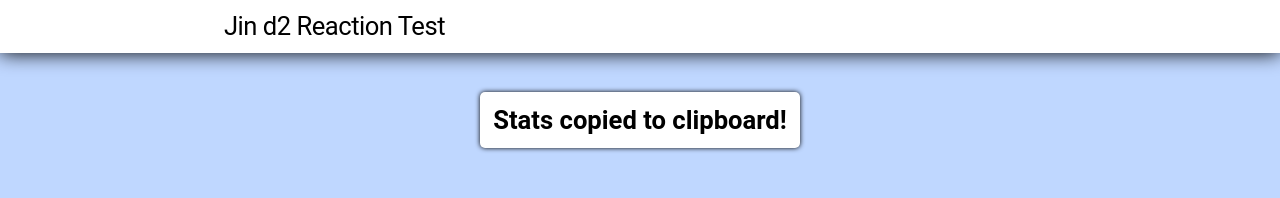
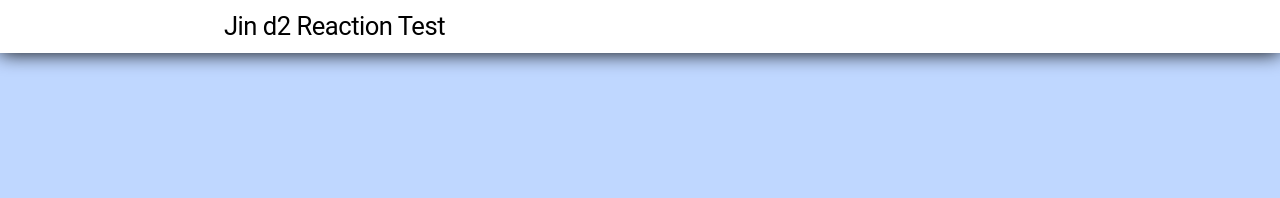
Before and after one commit to dlin1765/jin-d2-reaction-test, a React (Vite) app: page / in a window 1280 px wide. Shown: the top 198 px of the page. Built offline with nearby package versions, Linux system fonts and the light colour scheme.

Commit message:
found a semicolon that might have been messing up the style

```diff
--- a/src/components/App.jsx
+++ b/src/components/App.jsx
@@ -10,7 +10,7 @@ import PopupMessage from './PopupMessage.jsx'
 
 function App() {
 
-  const [shouldDisplayMessage, setDisplayCopiedButtonPressed] = useState('Stats copied to clipboard!');
+  const [shouldDisplayMessage, setDisplayCopiedButtonPressed] = useState('');
 
 
   function displayCopiedMessage(){
--- a/src/styles/StatsTooltip.css
+++ b/src/styles/StatsTooltip.css
@@ -23,4 +23,4 @@
     flex-direction: column;
     padding: 8px 4px;
     margin: 0;
-};
+}
```
